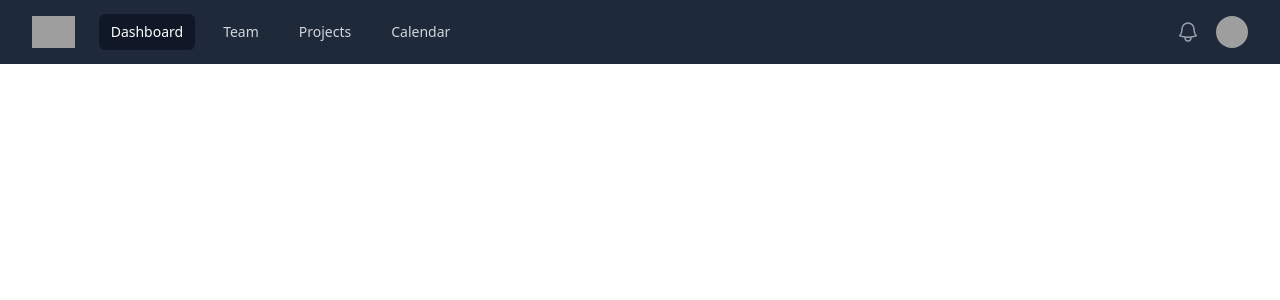
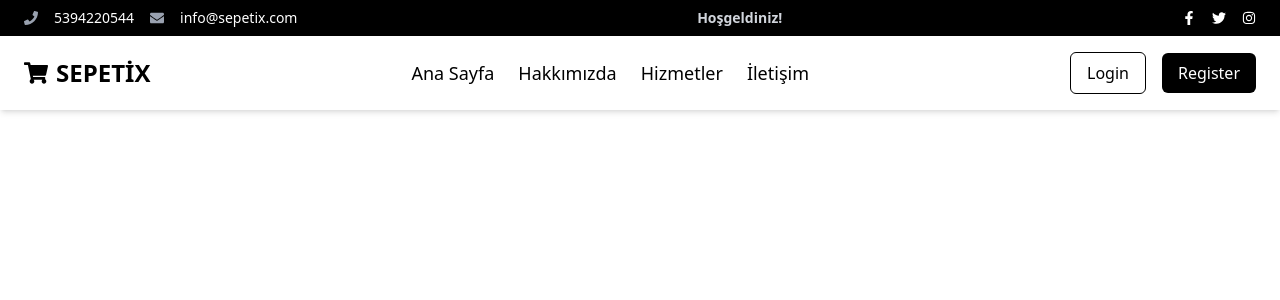
Before and after one commit to Ozmacun/E-commerce-sepetix, a React (Vite) app: page / in a window 1280 px wide. Shown: the top 300 px of the page. Built offline with nearby package versions, Linux system fonts and the light colour scheme; grey boxes are pictures that could not be loaded.

Commit message:
Navbar Progress

```diff
--- a/package.json
+++ b/package.json
@@ -19,6 +19,7 @@
     "lucide-react": "^0.474.0",
     "react": "^18.3.1",
     "react-dom": "^18.3.1",
+    "react-icons": "^5.4.0",
     "react-router-dom": "^5.3.4",
     "react-toastify": "^11.0.3",
     "reactstrap": "^9.2.3",
--- a/src/Layout/Header.jsx
+++ b/src/Layout/Header.jsx
@@ -1,132 +1,55 @@
-import { Disclosure, DisclosureButton, DisclosurePanel, Menu, MenuButton, MenuItem, MenuItems } from '@headlessui/react'
-import { Bars3Icon, BellIcon, XMarkIcon } from '@heroicons/react/24/outline'
+import { FaPhone, FaEnvelope, FaShoppingCart, FaFacebookF, FaTwitter, FaInstagram } from "react-icons/fa";
 
-const navigation = [
-  { name: 'Dashboard', href: '#', current: true },
-  { name: 'Team', href: '#', current: false },
-  { name: 'Projects', href: '#', current: false },
-  { name: 'Calendar', href: '#', current: false },
-]
+export default function Navbar() {
+  return (
+    <nav>
+      {/* Üst Kısım */}
+      <div className="bg-black text-white text-sm py-2 px-6 flex justify-between items-center">
+        {/* Sol Taraf: Telefon ve E-posta */}
+        <div className="flex items-center space-x-4">
+          <FaPhone className="text-gray-400" />
+          <span>5394220544</span>
+          <FaEnvelope className="text-gray-400" />
+          <span>info@sepetix.com</span>
+        </div>
 
-function classNames(...classes) {
-  return classes.filter(Boolean).join(' ')
-}
+        {/* Orta: Hoşgeldiniz */}
+        <div className="text-gray-300 font-semibold">Hoşgeldiniz!</div>
 
-export default function Example() {
-  return (
-    <Disclosure as="nav" className="bg-gray-800">
-      <div className="mx-auto max-w-7xl px-2 sm:px-6 lg:px-8">
-        <div className="relative flex h-16 items-center justify-between">
-          <div className="absolute inset-y-0 left-0 flex items-center sm:hidden">
-            {/* Mobile menu button*/}
-            <DisclosureButton className="group relative inline-flex items-center justify-center rounded-md p-2 text-gray-400 hover:bg-gray-700 hover:text-white focus:ring-2 focus:ring-white focus:outline-hidden focus:ring-inset">
-              <span className="absolute -inset-0.5" />
-              <span className="sr-only">Open main menu</span>
-              <Bars3Icon aria-hidden="true" className="block size-6 group-data-open:hidden" />
-              <XMarkIcon aria-hidden="true" className="hidden size-6 group-data-open:block" />
-            </DisclosureButton>
-          </div>
-          <div className="flex flex-1 items-center justify-center sm:items-stretch sm:justify-start">
-            <div className="flex shrink-0 items-center">
-              <img
-                alt="Your Company"
-                src="https://tailwindui.com/plus/img/logos/mark.svg?color=indigo&shade=500"
-                className="h-8 w-auto"
-              />
-            </div>
-            <div className="hidden sm:ml-6 sm:block">
-              <div className="flex space-x-4">
-                {navigation.map((item) => (
-                  <a
-                    key={item.name}
-                    href={item.href}
-                    aria-current={item.current ? 'page' : undefined}
-                    className={classNames(
-                      item.current ? 'bg-gray-900 text-white' : 'text-gray-300 hover:bg-gray-700 hover:text-white',
-                      'rounded-md px-3 py-2 text-sm font-medium',
-                    )}
-                  >
-                    {item.name}
-                  </a>
-                ))}
-              </div>
-            </div>
-          </div>
-          <div className="absolute inset-y-0 right-0 flex items-center pr-2 sm:static sm:inset-auto sm:ml-6 sm:pr-0">
-            <button
-              type="button"
-              className="relative rounded-full bg-gray-800 p-1 text-gray-400 hover:text-white focus:ring-2 focus:ring-white focus:ring-offset-2 focus:ring-offset-gray-800 focus:outline-hidden"
-            >
-              <span className="absolute -inset-1.5" />
-              <span className="sr-only">View notifications</span>
-              <BellIcon aria-hidden="true" className="size-6" />
-            </button>
-
-            {/* Profile dropdown */}
-            <Menu as="div" className="relative ml-3">
-              <div>
-                <MenuButton className="relative flex rounded-full bg-gray-800 text-sm focus:ring-2 focus:ring-white focus:ring-offset-2 focus:ring-offset-gray-800 focus:outline-hidden">
-                  <span className="absolute -inset-1.5" />
-                  <span className="sr-only">Open user menu</span>
-                  <img
-                    alt=""
-                    src="https://images.unsplash.com/photo-1472099645785-5658abf4ff4e?ixlib=rb-1.2.1&ixid=eyJhcHBfaWQiOjEyMDd9&auto=format&fit=facearea&facepad=2&w=256&h=256&q=80"
-                    className="size-8 rounded-full"
-                  />
-                </MenuButton>
-              </div>
-              <MenuItems
-                transition
-                className="absolute right-0 z-10 mt-2 w-48 origin-top-right rounded-md bg-white py-1 ring-1 shadow-lg ring-black/5 transition focus:outline-hidden data-closed:scale-95 data-closed:transform data-closed:opacity-0 data-enter:duration-100 data-enter:ease-out data-leave:duration-75 data-leave:ease-in"
-              >
-                <MenuItem>
-                  <a
-                    href="#"
-                    className="block px-4 py-2 text-sm text-gray-700 data-focus:bg-gray-100 data-focus:outline-hidden"
-                  >
-                    Your Profile
-                  </a>
-                </MenuItem>
-                <MenuItem>
-                  <a
-                    href="#"
-                    className="block px-4 py-2 text-sm text-gray-700 data-focus:bg-gray-100 data-focus:outline-hidden"
-                  >
-                    Settings
-                  </a>
-                </MenuItem>
-                <MenuItem>
-                  <a
-                    href="#"
-                    className="block px-4 py-2 text-sm text-gray-700 data-focus:bg-gray-100 data-focus:outline-hidden"
-                  >
-                    Sign out
-                  </a>
-                </MenuItem>
-              </MenuItems>
-            </Menu>
-          </div>
+        {/* Sağ Taraf: Sosyal Medya */}
+        <div className="flex space-x-4">
+          <FaFacebookF className="hover:text-blue-500 cursor-pointer" />
+          <FaTwitter className="hover:text-blue-400 cursor-pointer" />
+          <FaInstagram className="hover:text-pink-500 cursor-pointer" />
         </div>
       </div>
 
-      <DisclosurePanel className="sm:hidden">
-        <div className="space-y-1 px-2 pt-2 pb-3">
-          {navigation.map((item) => (
-            <DisclosureButton
-              key={item.name}
-              as="a"
-              href={item.href}
-              aria-current={item.current ? 'page' : undefined}
-              className={classNames(
-                item.current ? 'bg-gray-900 text-white' : 'text-gray-300 hover:bg-gray-700 hover:text-white',
-                'block rounded-md px-3 py-2 text-base font-medium',
-              )}
-            >
-              {item.name}
-            </DisclosureButton>
-          ))}
+      {/* Alt Kısım */}
+      <div className="bg-white text-black py-4 px-6 flex justify-between items-center shadow-md">
+        {/* Sol Taraf: Sepet ve Marka Adı */}
+        <div className="flex items-center space-x-2">
+          <FaShoppingCart className="text-2xl text-black" />
+          <span className="text-2xl font-bold">SEPETİX</span>
         </div>
-      </DisclosurePanel>
-    </Disclosure>
-  )
+
+        {/* Orta: Navigasyon Linkleri */}
+        <div className="space-x-6 text-lg font-medium">
+          <a href="#" className="hover:text-gray-500">Ana Sayfa</a>
+          <a href="#" className="hover:text-gray-500">Hakkımızda</a>
+          <a href="#" className="hover:text-gray-500">Hizmetler</a>
+          <a href="#" className="hover:text-gray-500">İletişim</a>
+        </div>
+
+        {/* Sağ Taraf: Butonlar */}
+        <div className="space-x-4">
+          <button className="border border-black text-black px-4 py-2 rounded-md hover:bg-gray-200">
+            Login
+          </button>
+          <button className="bg-black text-white px-4 py-2 rounded-md hover:bg-gray-800">
+            Register
+          </button>
+        </div>
+      </div>
+    </nav>
+  );
 }
```
Also changed, not shown: 1 other file (tests, documents, lock files or other folders).
